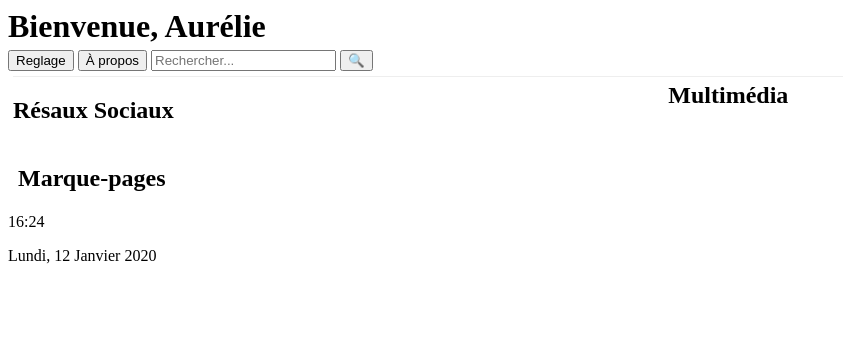
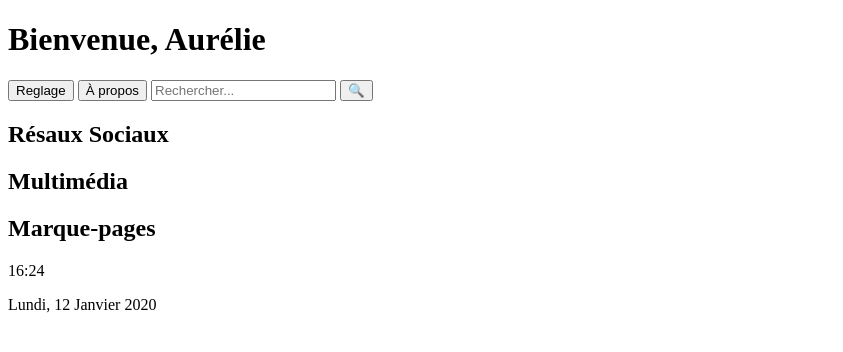
Before and after one commit to PissMan420/startpage, a Flask app: page / in a window 1280 px wide. Shown: the top 352 px of the page, without its empty margins (0-843 px from the left). Run offline with Flask 2, Linux system fonts and the light colour scheme.

Commit message:
Removed all CSS rules

```diff
--- a/static/style.css
+++ b/static/style.css
@@ -1,59 +1,3 @@
 .hidden {
     display: none;
 }
-
-#bg {
-    position: absolute;
-    margin: auto;
-    height: 100%;
-    width: 100%;
-    z-index: -1;
-}
-
-.main-container {
-    display: flex;
-    flex-direction: column;
-    align-items: center;
-    background: linear-gradient(to bottom, #fff, #ddd, #f5f5f5, #fff);
-    border-radius: 10px;
-    top: 50%;
-    left: 50%;
-    transform: translate(-50%, -50%);
-    background: 2px solid black;
-    opacity: 0.9;
-    position: absolute;
-}
-
-header h1 {
-    margin: 5px  0;
-}
-
-main {
-    border-top: 1px solid #eee;
-    margin: 5px;
-    display: grid;
-    grid-auto-flow: row;
-    grid-template-columns: repeat(2, auto);
-    gap: 1em;
-}
-
-main section h1 {
-    margin: 5px;
-}
-
-main section ul {
-    list-style: none;
-    padding: 0;
-    margin: 0 5px;
-}
-
-main section ul li img {
-    height: 16px;
-    width: auto;
-}
-
-main section ul li {
-    display: flex;
-    justify-content: space-evenly;
-    align-items: center;
-}
```
